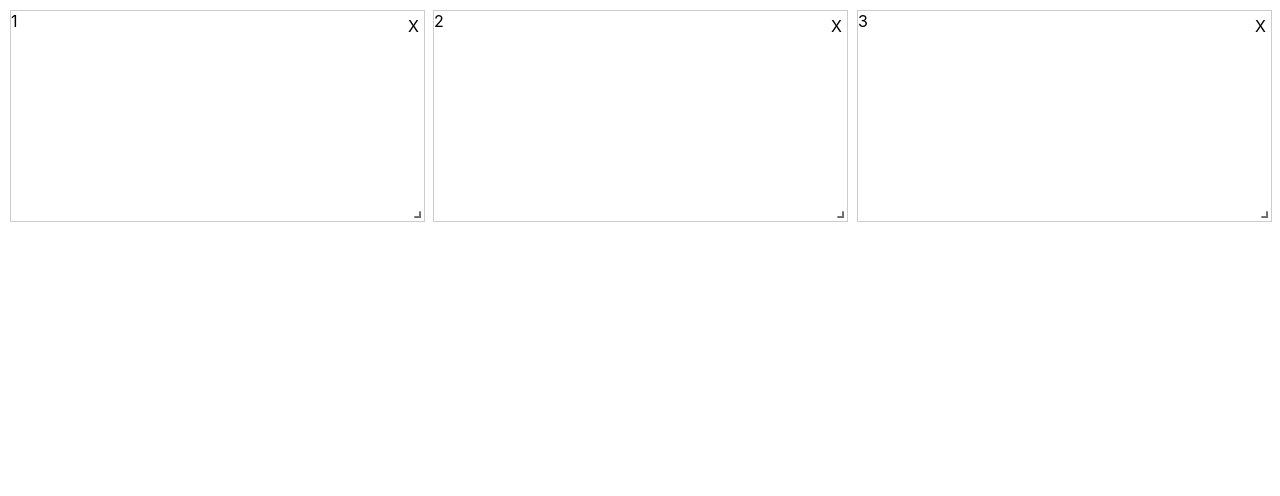
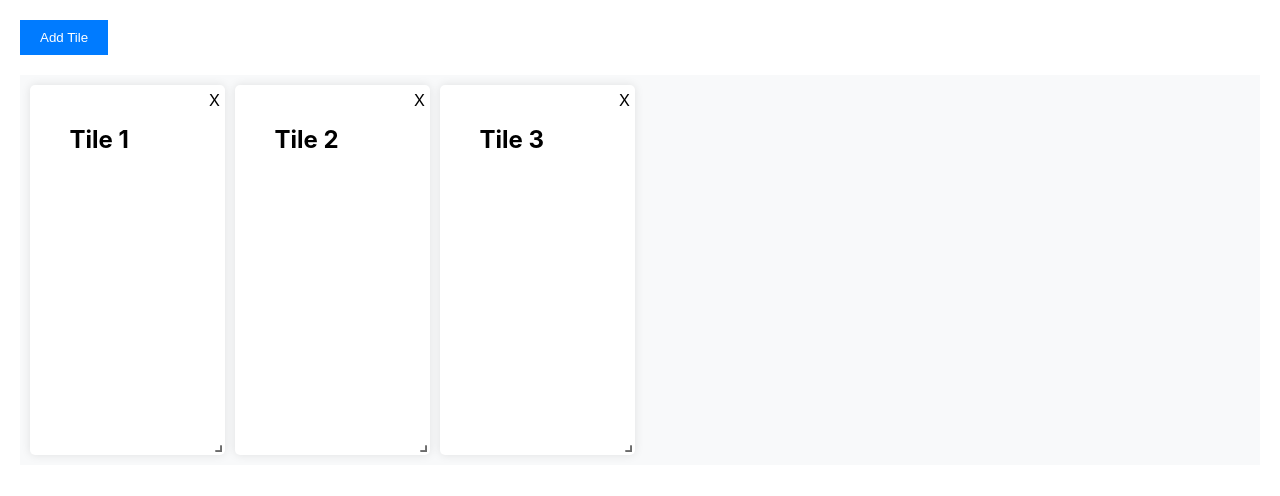
Before and after one commit to MariaR001/KPI-DASHBOARD, a React (Create React App) app in the folder kpi-dash/: page / in a window 1280 px wide. Shown: the top 496 px of the page. Built offline with nearby package versions, Linux system fonts and the light colour scheme.

Commit message:
made the UI prettier, add tile button functionality, figured out the remove tile

```diff
--- a/kpi-dash/src/App.css
+++ b/kpi-dash/src/App.css
@@ -1,38 +1,42 @@
-.App {
-  text-align: center;
+.dashboard {
+  padding: 20px;
 }
 
-.App-logo {
-  height: 40vmin;
-  pointer-events: none;
+.grid-controls {
+  margin-bottom: 20px;
 }
 
-@media (prefers-reduced-motion: no-preference) {
-  .App-logo {
-    animation: App-logo-spin infinite 20s linear;
-  }
+.add-tile-button {
+  background-color: #007bff;
+  color: white;
+  border: none;
+  padding: 10px 20px;
+  cursor: pointer;
 }
 
-.App-header {
-  background-color: #282c34;
-  min-height: 100vh;
-  display: flex;
-  flex-direction: column;
-  align-items: center;
-  justify-content: center;
-  font-size: calc(10px + 2vmin);
-  color: white;
+.layout {
+  background-color: #f8f9fa;
 }
 
-.App-link {
-  color: #61dafb;
+.grid-item {
+  background-color: white;
+  border-radius: 5px;
+  box-shadow: 0 0 10px rgba(0, 0, 0, 0.1);
+  overflow: hidden;
 }
 
-@keyframes App-logo-spin {
-  from {
-    transform: rotate(0deg);
-  }
-  to {
-    transform: rotate(360deg);
-  }
+.remove {
+  position: absolute;
+  top: 5px;
+  right: 5px;
+  cursor: pointer;
+  z-index: 1; /* Ensure the "X" button appears above other content */
 }
+
+.remove:hover {
+  color: red; /* Change color on hover for visual feedback */
+}
+
+.tile-content {
+  padding: 20px;
+}
--- a/kpi-dash/src/App.tsx
+++ b/kpi-dash/src/App.tsx
@@ -2,6 +2,7 @@ import React, { useState } from 'react';
 import { Responsive, WidthProvider } from 'react-grid-layout';
 import 'react-grid-layout/css/styles.css';
 import 'react-resizable/css/styles.css';
+import './App.css';
 
 const ResponsiveGridLayout = WidthProvider(Responsive);
 
@@ -17,33 +18,43 @@ const MyGrid: React.FC = () => {
   };
 
   const removeItem = (i: string) => {
-    setLayout(layout.filter((item) => item.i !== i));
+    const newLayout = layout.filter((item) => item.i !== i);
+    setLayout(newLayout); // Remove the item from the layout
   };
 
+  const addItem = () => {
+    const newItem = {
+      i: (layout.length + 1).toString(),
+      x: layout.length % 6, // Add horizontally first
+      y: Math.floor(layout.length / 3), // Then vertically
+      w: 1,
+      h: 2,
+    };
+    setLayout([...layout, newItem]);
+    }
+
     return (
-    <div>
+      <div className="dashboard">
+        <div className="grid-controls">
+          <button onClick={addItem} className="add-tile-button">
+            Add Tile
+          </button>
+        </div>
         <ResponsiveGridLayout
           className="layout"
           layouts={{ lg: layout }}
           breakpoints={{ lg: 1200, md: 996, sm: 768, xs: 480, xxs: 0 }}
-        cols={{ lg: 3, md: 3, sm: 2, xs: 1, xxs: 1 }}
-        rowHeight={100}
+          cols={{ lg: 6, md: 6, sm: 3, xs: 2, xxs: 1 }}
+          rowHeight={180}
           onLayoutChange={onLayoutChange}
         >
           {layout.map((item) => (
-          <div key={item.i} style={{ border: '1px solid #ccc', position: 'relative' }}>
-            <span className="text">{item.i}</span>
-            <div
-              className="remove"
-              onClick={() => removeItem(item.i)}
-              style={{
-                position: 'absolute',
-                top: '5px',
-                right: '5px',
-                cursor: 'pointer',
-              }}
-            >
+            <div key={item.i} className="grid-item">
+              <div className="remove" onClick={() => removeItem(item.i)}>
                 X
+              </div>
+              <div className="tile-content" style={{position: 'relative', left: '10%'}}>
+                <h2>Tile {item.i}</h2>
               </div>
             </div>
           ))}
```
Lines whose indentation alone changed are shown as unchanged.
